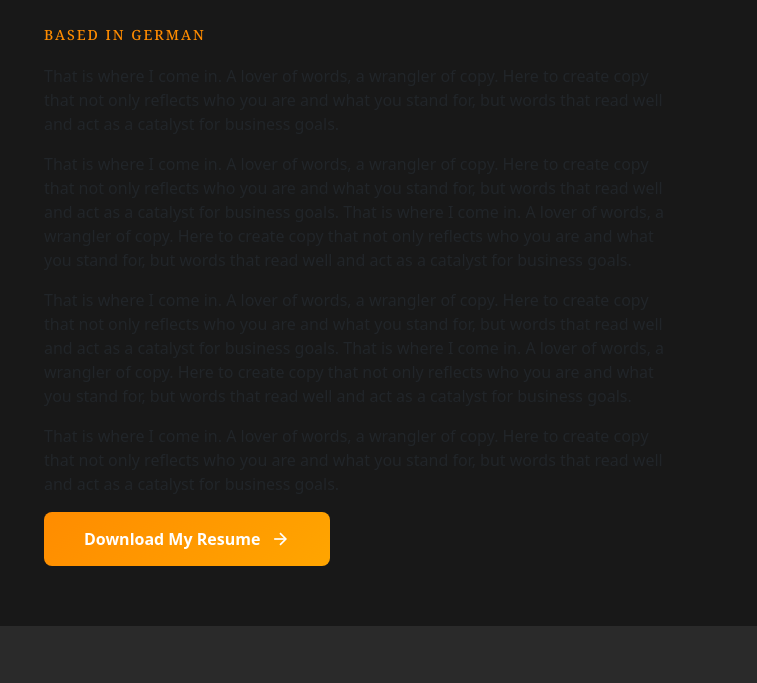
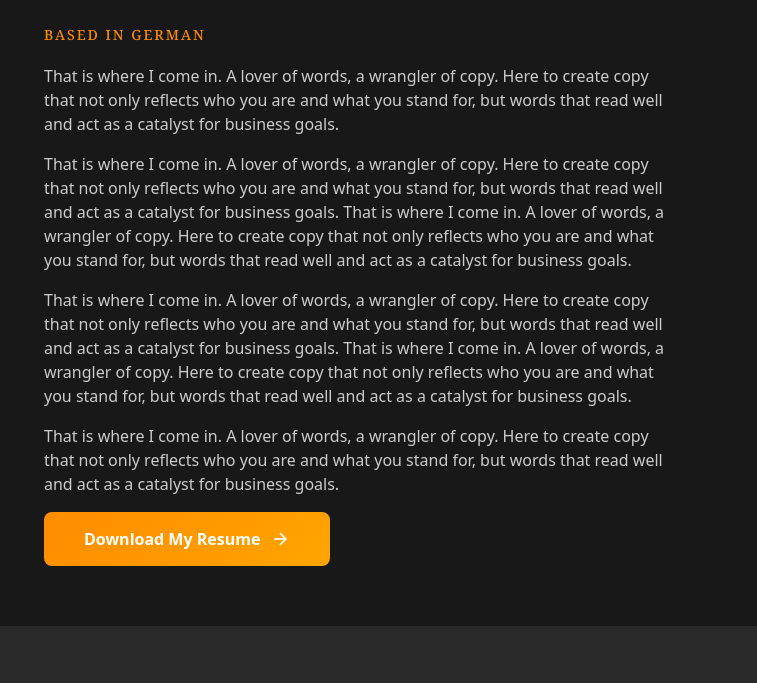
Before and after one commit to Himanshukumar2003/Rajeev-Bhatt, a plain HTML site: page index.html in a window 1280 px wide. Shown: the part 1339-2022 px from the top of the page, 523-1280 px from the left. Drawn offline with nearby package versions, Linux system fonts and the light colour scheme; a web font is replaced by a local one.

Commit message:
first commit

```diff
--- a/style.css
+++ b/style.css
@@ -101,6 +101,10 @@ body {
 h1, h2, h3,h4, h5, h6{
   font-family: "Noto Serif", serif;
 
+}
+
+p{
+    color: var(--text-secondary);
 }
 
 section{
```
